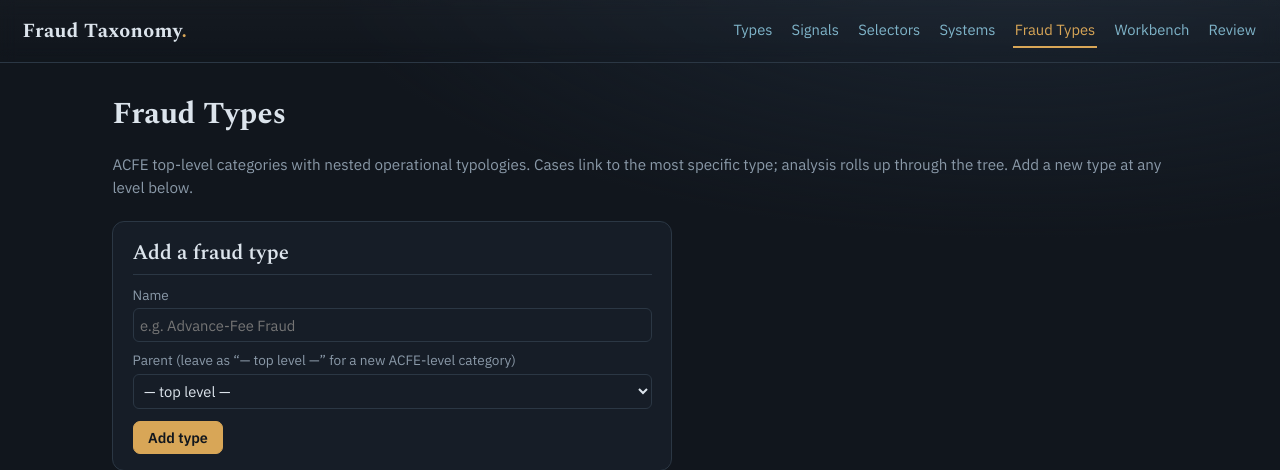
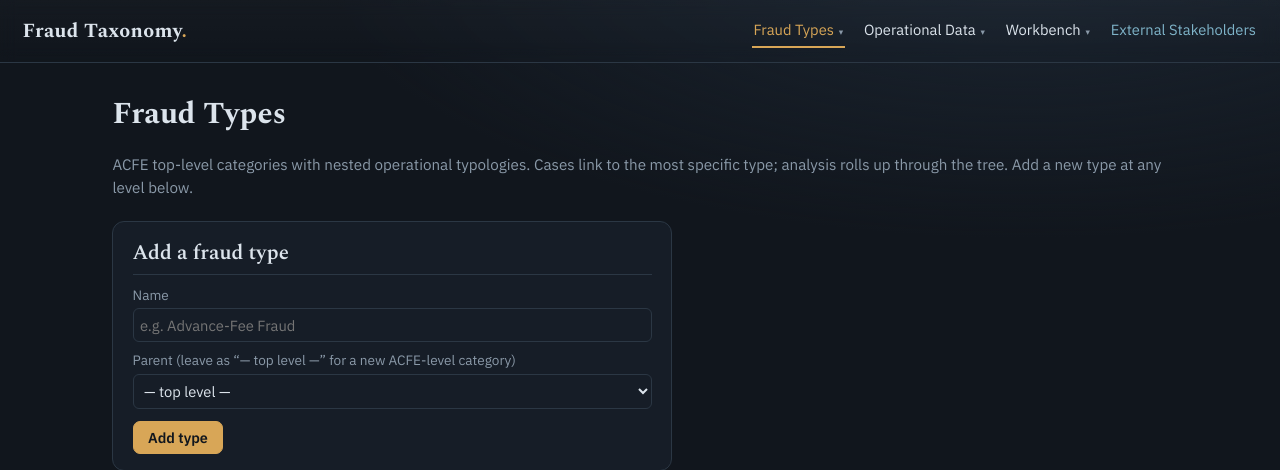
Before and after one commit to Nekday/dynamic_fraud_library, a Flask app: page /fraud-types in a window 1280 px wide. Shown: the top 470 px of the page. Run offline with Flask 3, Linux system fonts and the light colour scheme; data that the repository does not hold is empty; some libraries are stand-ins or nearby versions.

Commit message:
Grouped navigation + fix selector-promotion dead zone (migration 009)

```diff
--- a/app/app.py
+++ b/app/app.py
@@ -34,7 +34,12 @@ STIX_MAP = {
 
 @app.context_processor
 def inject_globals():
-    return {"stix_map": STIX_MAP}
+    # `pending` drives the nav badge (Workbench parent + Intake Gate child) on
+    # EVERY page, so it's computed here rather than per-route. Previously only
+    # the index route passed it, so the badge was stale/absent elsewhere.
+    counts = db.staging_counts()
+    pending = sum(c["n"] for c in counts if c["status"] == "pending")
+    return {"stix_map": STIX_MAP, "pending": pending}
 
 
 @app.route("/")
@@ -42,15 +47,12 @@ def index():
     search = request.args.get("q", "").strip() or None
     ai = request.args.get("ai", "").strip() or None
     types = db.list_fraud_types(search=search, ai_leverage=ai)
-    counts = db.staging_counts()
-    pending = sum(c["n"] for c in counts if c["status"] == "pending")
     return render_template(
         "index.html",
         fraud_types=types,
         ai_values=db.ai_leverage_values(),
         search=search or "",
         ai_selected=ai or "",
-        pending=pending,
     )
 
 
--- a/app/db.py
+++ b/app/db.py
@@ -335,6 +335,34 @@ def get_eei_candidates(observation_id):
 # recorded as approved but not promoted. 'behavioral'/'ttp' are handled later.
 _SELECTOR_TYPES = {"email", "phone", "url", "domain", "ip"}
 
+# Deterministic classifier types that are NOT IOCs even though the extractor
+# classes them as eei_class='selector' (for highlighting). Amounts are case
+# facts, not identifiers — they must never promote to selector_value.
+_NON_IOC_SELECTOR_TYPES = {"amount"}
+
+
+def _promotable_selector_subtype(eei_class, classifier_type):
+    """
+    Decide whether an approved EEI should promote into the Identifying
+    Selectors library (selector_value), and under which selector_type.
+
+    Returns the selector_type string to store, or None if not promotable.
+      * Gate is eei_class == 'selector' — NOT classifier_type membership.
+        (The old gate `classifier_type in _SELECTOR_TYPES` left human-tagged
+        generic 'selector' EEIs in a dead zone: approved but never promoted.)
+      * Concrete IOC types (email/phone/url/domain/ip) keep their subtype.
+      * Human-tagged generic 'selector' EEIs (names, aliases, wallets the
+        regex missed) promote with subtype 'other'.
+      * 'amount' never promotes — recorded as a case fact only.
+    """
+    if eei_class != "selector":
+        return None
+    if classifier_type in _NON_IOC_SELECTOR_TYPES:
+        return None
+    if classifier_type in _SELECTOR_TYPES:
+        return classifier_type
+    return "other"
+
 
 def get_eei(eei_id):
     return query("SELECT * FROM eei_candidate WHERE eei_id = %s;", (eei_id,), one=True)
@@ -352,10 +380,11 @@ def reject_eei(eei_id):
 def approve_eei(eei_id):
     """
     Approve a single EEI candidate.
-      * Selector types (email/phone/url/domain/ip) -> upsert into selector_value,
-        link the candidate to the created/existing selector row.
-      * Other types (amount, behavioral, ttp) -> just mark approved (recorded as
-        a confirmed case fact; not promoted to selector_value).
+      * Selector-class EEIs (except 'amount') -> upsert into selector_value,
+        link the candidate to the created/existing selector row. Concrete
+        types keep their subtype; human-tagged generics store as 'other'.
+      * Other types (amount, behavioral, ttp, note) -> just mark approved
+        (recorded as a confirmed case fact; not promoted to selector_value).
     Done in one transaction so the candidate and any selector row stay consistent.
     """
     with get_conn() as conn:
@@ -364,15 +393,15 @@ def approve_eei(eei_id):
             row = cur.fetchone()
             if not row:
                 return None
-            ctype = row["classifier_type"]
             value = row["matched_value"] or row["highlight_text"]
+            subtype = _promotable_selector_subtype(row["eei_class"], row["classifier_type"])
 
             selector_id = None
-            if ctype in _SELECTOR_TYPES and value:
+            if subtype and value:
                 # Upsert: reuse an existing selector with same (type,value), else create.
                 cur.execute(
                     "SELECT selector_id FROM selector_value WHERE selector_type=%s AND value=%s;",
-                    (ctype, value),
+                    (subtype, value),
                 )
                 hit = cur.fetchone()
                 if hit:
@@ -384,7 +413,7 @@ def approve_eei(eei_id):
                         VALUES (%s, %s, %s, now())
                         RETURNING selector_id;
                         """,
-                        (ctype, value, f"from observation #{row['observation_id']}"),
+                        (subtype, value, f"from observation #{row['observation_id']}"),
                     )
                     selector_id = cur.fetchone()["selector_id"]
 
@@ -447,11 +476,11 @@ def apply_eei_decisions(observation_id, decisions):
 
                 if target == "approved":
                     selector_id = row.get("promoted_selector_id")
-                    ctype = row["classifier_type"]
                     value = row["matched_value"] or row["highlight_text"]
-                    if ctype in _SELECTOR_TYPES and value and not selector_id:
+                    subtype = _promotable_selector_subtype(row["eei_class"], row["classifier_type"])
+                    if subtype and value and not selector_id:
                         cur.execute("SELECT selector_id FROM selector_value WHERE selector_type=%s AND value=%s;",
-                                    (ctype, value))
+                                    (subtype, value))
                         hit = cur.fetchone()
                         if hit:
                             selector_id = hit["selector_id"]
@@ -459,7 +488,7 @@ def apply_eei_decisions(observation_id, decisions):
                             cur.execute(
                                 """INSERT INTO selector_value (selector_type, value, context, created_at)
                                    VALUES (%s,%s,%s, now()) RETURNING selector_id;""",
-                                (ctype, value, f"from observation #{observation_id}"))
+                                (subtype, value, f"from observation #{observation_id}"))
                             selector_id = cur.fetchone()["selector_id"]
                             summary["promoted"] += 1
                     cur.execute("""UPDATE eei_candidate
--- a/app/templates/base.html
+++ b/app/templates/base.html
@@ -34,9 +34,38 @@
     }
     .brand{font-family:"Spectral",serif; font-weight:700; font-size:1.25rem; letter-spacing:.3px}
     .brand .dot{color:var(--accent)}
-    nav.top-nav{display:flex; gap:1rem; margin-left:auto; flex-wrap:wrap}
+    nav.top-nav{display:flex; gap:1.1rem; margin-left:auto; flex-wrap:wrap; align-items:center}
     nav.top-nav a{font-size:.92rem; padding:.3rem .1rem; border-bottom:2px solid transparent}
     nav.top-nav a.active{color:var(--accent); border-bottom-color:var(--accent)}
+    /* ---- grouped dropdown nav ---- */
+    .nav-group{position:relative}
+    .nav-group > .nav-parent{
+      display:inline-flex; align-items:center; gap:.3rem; cursor:default;
+      font-size:.92rem; padding:.3rem .1rem; border-bottom:2px solid transparent;
+      color:var(--text); user-select:none;
+    }
+    .nav-group > .nav-parent .caret{font-size:.55rem; color:var(--muted); transform:translateY(1px)}
+    .nav-group:hover > .nav-parent,
+    .nav-group:focus-within > .nav-parent{color:var(--accent)}
+    .nav-group > .nav-parent.active{color:var(--accent); border-bottom-color:var(--accent)}
+    .dropdown{
+      position:absolute; top:100%; left:50%; transform:translateX(-50%);
+      min-width:230px; padding-top:.45rem; display:none; z-index:30;
+    }
+    .dropdown-panel{
+      background:var(--panel); border:1px solid var(--line); border-radius:10px;
+      padding:.4rem; display:flex; flex-direction:column; gap:.1rem;
+      box-shadow:0 10px 28px rgba(0,0,0,.5);
+    }
+    .nav-group:hover .dropdown,
+    .nav-group:focus-within .dropdown{display:block}
+    .dropdown a{
+      padding:.5rem .75rem; border-radius:7px; border-bottom:none; font-size:.9rem;
+      display:flex; align-items:center; justify-content:space-between; gap:.6rem;
+      color:var(--text); white-space:nowrap;
+    }
+    .dropdown a:hover{background:var(--panel-2); color:var(--accent)}
+    .dropdown a.active{color:var(--accent); background:rgba(216,166,87,.08); border-bottom:none}
     .badge{
       background:var(--accent); color:#1a1206; border-radius:10px;
       font-size:.72rem; font-weight:600; padding:.05rem .45rem; margin-left:.3rem;
@@ -102,13 +131,40 @@
   <header class="top">
     <span class="brand">Fraud&nbsp;Taxonomy<span class="dot">.</span></span>
     <nav class="top-nav">
-      <a href="{{ url_for('index') }}" class="{{ 'active' if request.endpoint=='index' }}">Types</a>
-      <a href="{{ url_for('signals') }}" class="{{ 'active' if request.endpoint=='signals' }}">Signals</a>
-      <a href="{{ url_for('selectors') }}" class="{{ 'active' if request.endpoint=='selectors' }}">Selectors</a>
-      <a href="{{ url_for('systems') }}" class="{{ 'active' if request.endpoint=='systems' }}">Systems</a>
-      <a href="{{ url_for('fraud_types') }}" class="{{ 'active' if request.endpoint in ['fraud_types'] }}">Fraud Types</a>
-      <a href="{{ url_for('workbench') }}" class="{{ 'active' if request.endpoint in ['workbench','workbench_case'] }}">Workbench</a>
-      <a href="{{ url_for('review') }}" class="{{ 'active' if request.endpoint=='review' }}">Review{% if pending %}<span class="badge">{{ pending }}</span>{% endif %}</a>
+
+      {# ---- Fraud Types: the typology taxonomy ---- #}
+      {% set ft_active = request.endpoint in ['index', 'fraud_type_detail', 'fraud_types'] %}
+      <div class="nav-group">
+        <span class="nav-parent {{ 'active' if ft_active }}" tabindex="0">Fraud Types <span class="caret">&#9662;</span></span>
+        <div class="dropdown"><div class="dropdown-panel">
+          <a href="{{ url_for('index') }}" class="{{ 'active' if request.endpoint in ['index','fraud_type_detail'] }}">Fraud Library Cards</a>
+          <a href="{{ url_for('fraud_types') }}" class="{{ 'active' if request.endpoint=='fraud_types' }}">Fraud Family Tree</a>
+        </div></div>
+      </div>
+
+      {# ---- Operational Data: the detection library ---- #}
+      {% set od_active = request.endpoint in ['selectors', 'signals'] %}
+      <div class="nav-group">
+        <span class="nav-parent {{ 'active' if od_active }}" tabindex="0">Operational Data <span class="caret">&#9662;</span></span>
+        <div class="dropdown"><div class="dropdown-panel">
+          <a href="{{ url_for('selectors') }}" class="{{ 'active' if request.endpoint=='selectors' }}">Identifying Selectors</a>
+          <a href="{{ url_for('signals') }}" class="{{ 'active' if request.endpoint=='signals' }}">Activity Detection Signals</a>
+        </div></div>
+      </div>
+
+      {# ---- Workbench: the sequential analyst workflow (intake -> analysis) ---- #}
+      {% set wb_active = request.endpoint in ['review', 'workbench', 'workbench_case'] %}
+      <div class="nav-group">
+        <span class="nav-parent {{ 'active' if wb_active }}" tabindex="0">Workbench{% if pending %}<span class="badge">{{ pending }}</span>{% endif %} <span class="caret">&#9662;</span></span>
+        <div class="dropdown"><div class="dropdown-panel">
+          <a href="{{ url_for('review') }}" class="{{ 'active' if request.endpoint=='review' }}">Intake Gate{% if pending %}<span class="badge">{{ pending }}</span>{% endif %}</a>
+          <a href="{{ url_for('workbench') }}" class="{{ 'active' if request.endpoint in ['workbench','workbench_case'] }}">New Case Analysis</a>
+        </div></div>
+      </div>
+
+      {# ---- External Stakeholders: the external-system registry ---- #}
+      <a href="{{ url_for('systems') }}" class="{{ 'active' if request.endpoint=='systems' }}">External Stakeholders</a>
+
     </nav>
   </header>
   <main>
```
Also changed, not shown: db/009_backfill_selector_promotions.sql (added, +56 -0 lines), db/README_009_selector_backfill.md (added).
